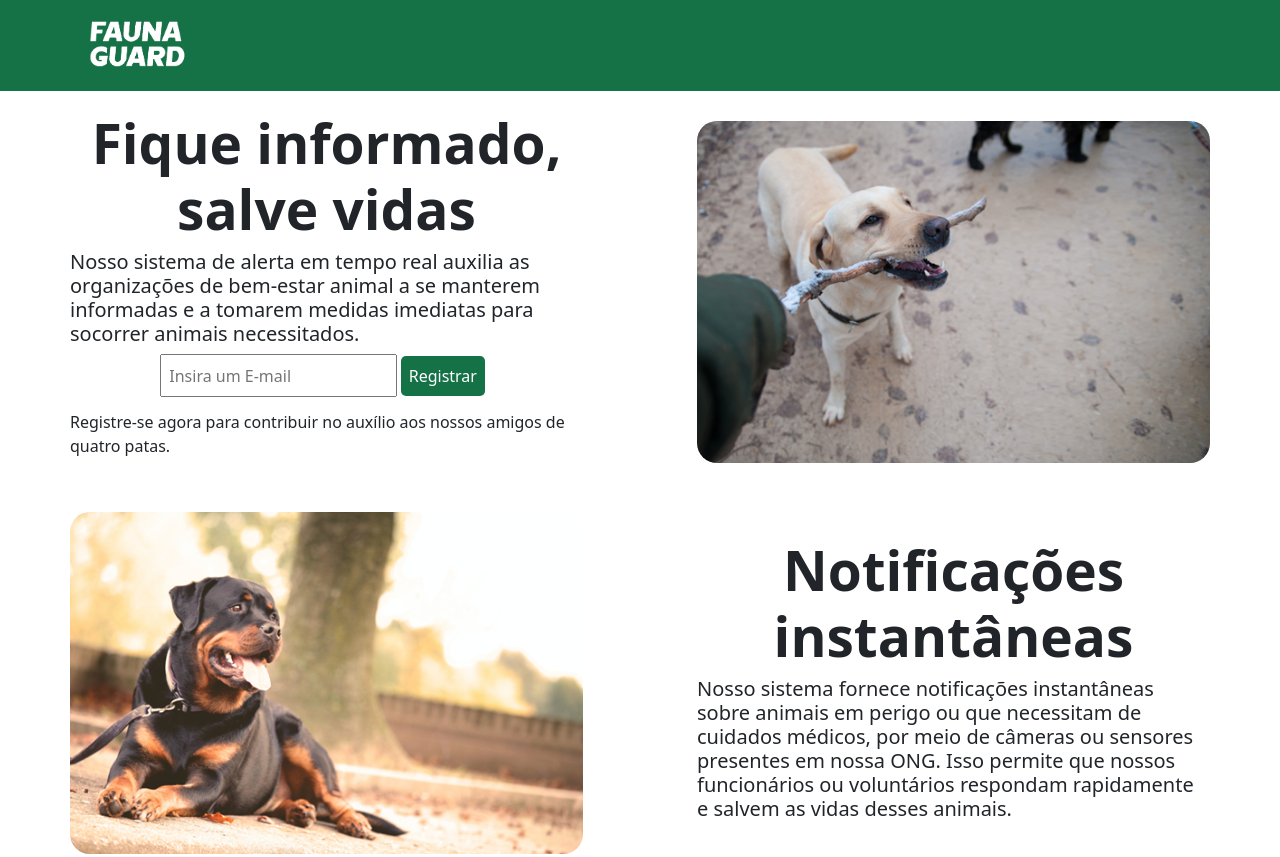
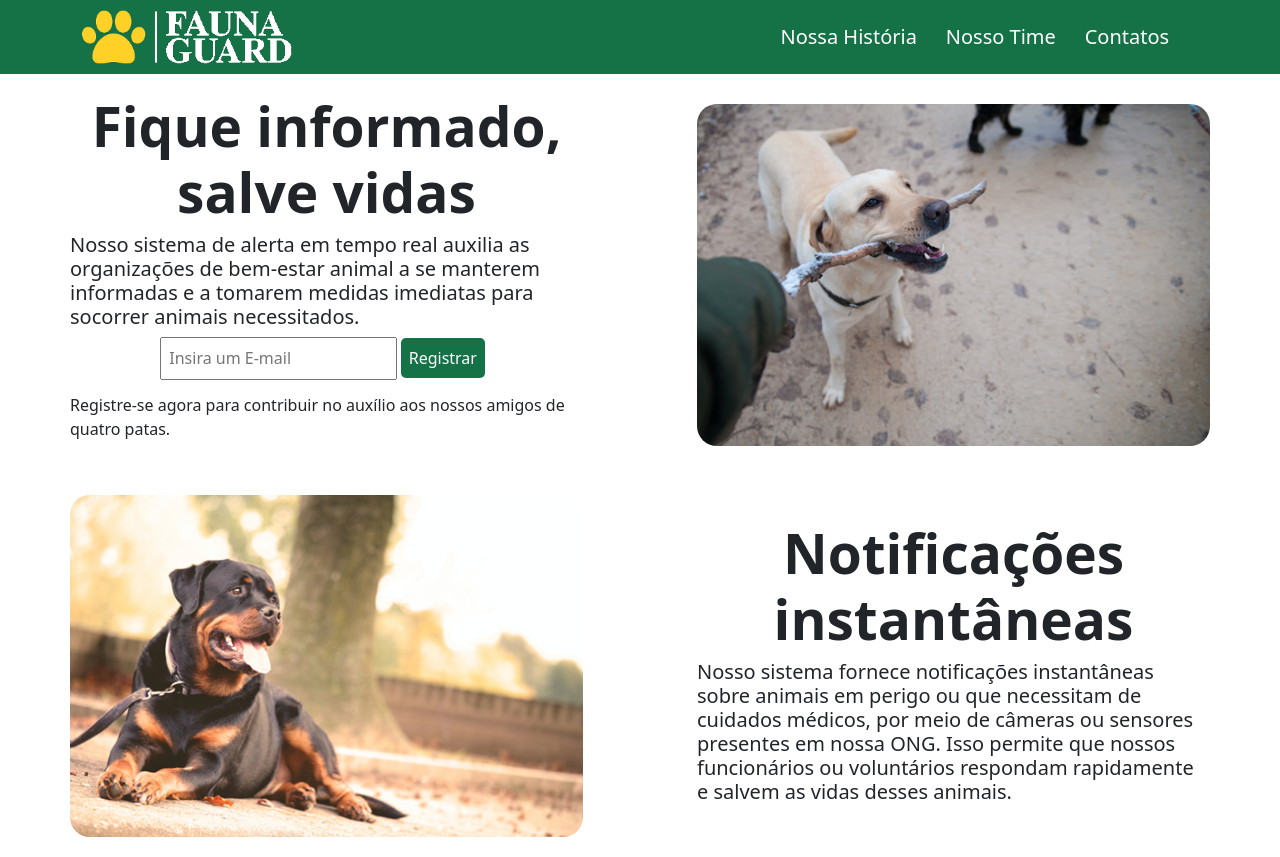
Before and after one commit to AndreColombo/FaunaGuard, a plain HTML site: page pages/home.html in a window 1280 px wide. Shown: the top 857 px of the page. Drawn offline with nearby package versions, Linux system fonts and the light colour scheme.

Commit message:
Fauna Guard

```diff
--- a/css/contatos.css
+++ b/css/contatos.css
@@ -52,6 +52,24 @@ input[type="submit"] {
 
 /* ----------------- Classes ----------------- */
 
+.bar{
+  display: flex;
+  justify-content: space-between;
+  align-items: center;
+}
+
+.navbar-links{
+  display: flex;
+  justify-content: space-evenly;
+  width: 40%;
+}
+
+.navbar-link{
+  text-decoration: none;
+  font-size: 20px;
+  color: white;
+}
+
 .button {
   background: #157146;
   color: white;
--- a/css/historia.css
+++ b/css/historia.css
@@ -11,6 +11,24 @@ img {
 }
 
 /* ----------------- Classes ----------------- */
+
+.bar{
+  display: flex;
+  justify-content: space-between;
+  align-items: center;
+}
+
+.navbar-links{
+  display: flex;
+  justify-content: space-evenly;
+  width: 40%;
+}
+
+.navbar-link{
+  text-decoration: none;
+  font-size: 20px;
+  color: white;
+}
 
 .historia {
   display: flex;
--- a/css/index.css
+++ b/css/home.css
@@ -12,6 +12,24 @@ h1 {
 }
 
 /* ----------------- Classes ----------------- */
+
+.bar{
+  display: flex;
+  justify-content: space-between;
+  align-items: center;
+}
+
+.navbar-links{
+  display: flex;
+  justify-content: space-evenly;
+  width: 40%;
+}
+
+.navbar-link{
+  text-decoration: none;
+  font-size: 20px;
+  color: white;
+}
 
 .bloco {
   display: flex;
--- a/css/time.css
+++ b/css/time.css
@@ -7,6 +7,24 @@ header {
 }
 
 /* ----------------- Classes ----------------- */
+
+.bar{
+  display: flex;
+  justify-content: space-between;
+  align-items: center;
+}
+
+.navbar-links{
+  display: flex;
+  justify-content: space-evenly;
+  width: 40%;
+}
+
+.navbar-link{
+  text-decoration: none;
+  font-size: 20px;
+  color: white;
+}
 
 .time {
   display: flex;
--- a/pages/home.html
+++ b/pages/home.html
@@ -15,7 +15,7 @@
       integrity="sha384-C6RzsynM9kWDrMNeT87bh95OGNyZPhcTNXj1NW7RuBCsyN/o0jlpcV8Qyq46cDfL"
       crossorigin="anonymous"
     ></script>
-    <link rel="stylesheet" href="../css/index.css" />
+    <link rel="stylesheet" href="../css/home.css" />
     <link rel="icon" href="../icons/Fauna Guard.png" />
   </head>
   <body>
@@ -35,12 +35,19 @@
     <!-- ---------------------------------- Logo ---------------------------------- -->
 
     <header>
-      <div class="container">
-        <img
-          src="../images/LogoBranca.png"
-          alt="Logo Fauna Guard"
-          width="10%"
-        />
+      <div class="container bar">
+        <a href="home.html">
+          <img
+            src="../images/FaunaGuard.png"
+            alt="Logo Fauna Guard"
+            width="70%"
+          />
+        </a>
+        <div class="navbar-links">
+          <a href="historia.html" class="navbar-link">Nossa História</a>
+          <a href="time.html" class="navbar-link">Nosso Time</a>
+          <a href="contatos.html" class="navbar-link">Contatos</a>
+        </div>
       </div>
     </header>
 
```
Also changed, not shown: pages/contatos.html (+8 -3 lines), pages/historia.html (+8 -3 lines), pages/time.html (+8 -3 lines), images/FaunaGuard.png (added), images/Logo.png (deleted), images/LogoBranca.png (deleted).
